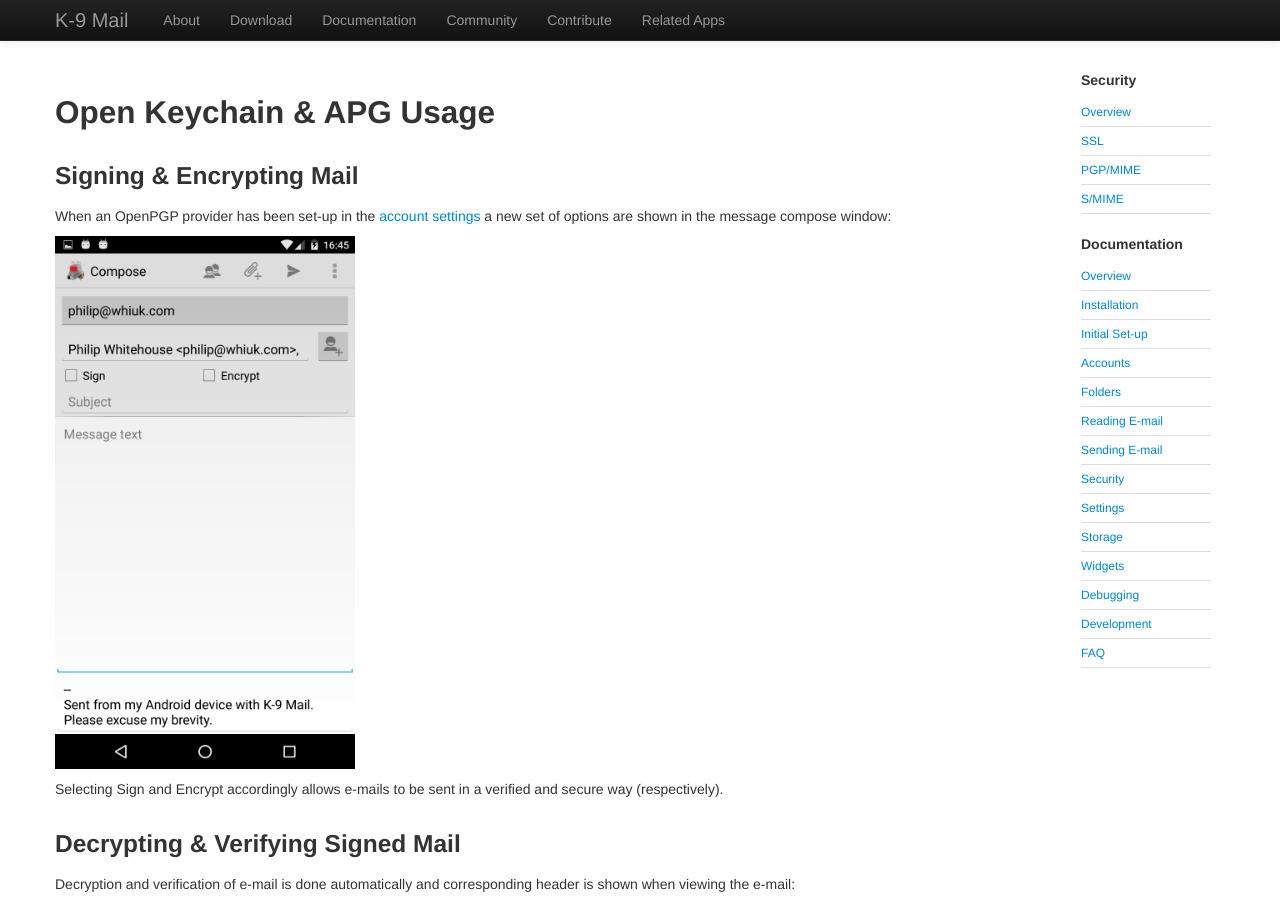
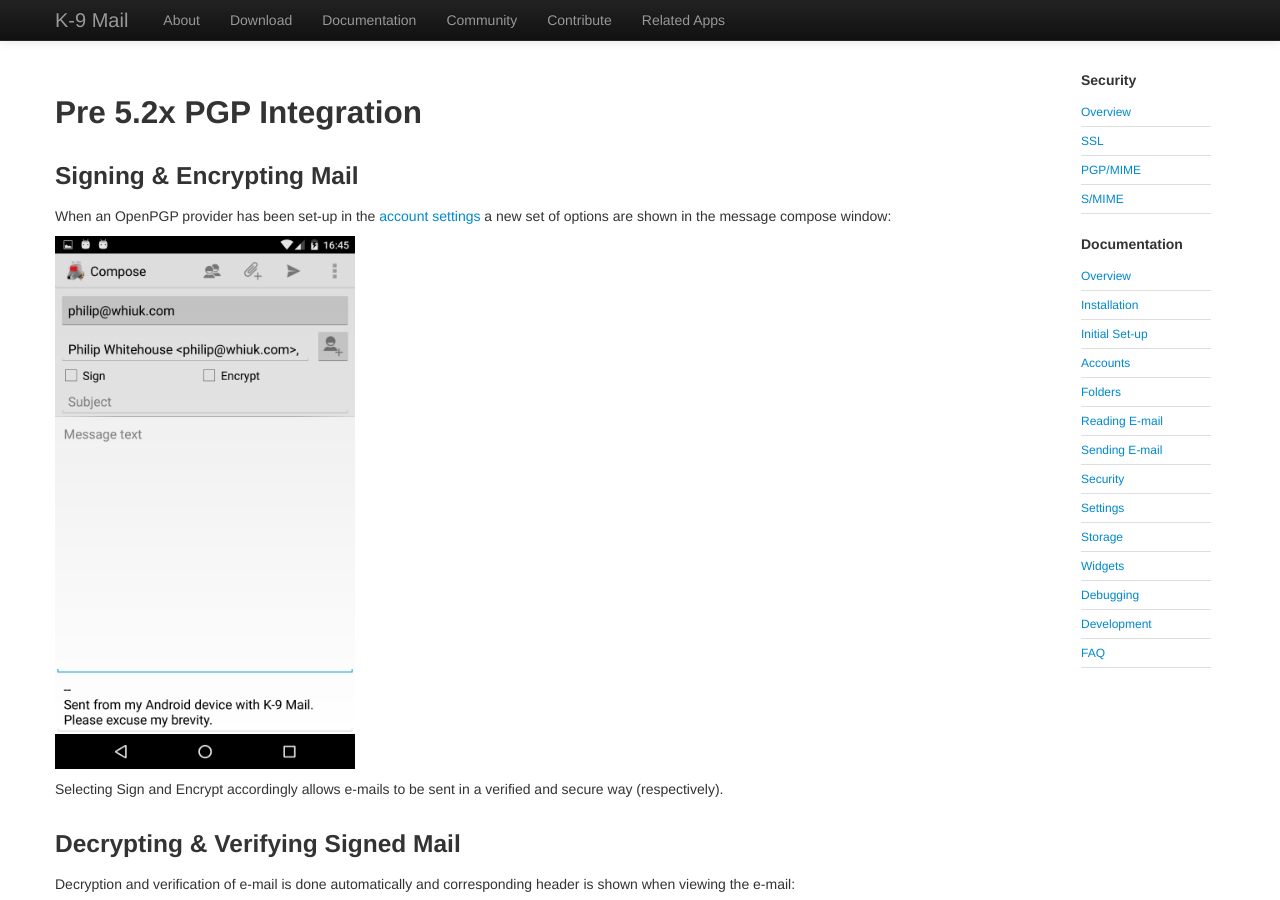
Before and after one commit to k9mail/k9mail.app, a Jekyll site: the page built from documentation/security/pgpmime_historic.md, in a window 1280 px wide and 900 px high. Built offline with Jekyll 4.4.1, drawn with Linux system fonts in a browser that asks for light colours; nearby versions of some CDN libraries.

Commit message:
Re-titling page

```diff
--- a/documentation/security/pgpmime_historic.md
+++ b/documentation/security/pgpmime_historic.md
@@ -1,5 +1,5 @@
 ---
-title: Current PGP/MIME Usage
+title: Pre 5.2x PGP Integration
 nav_hide: true
 layout: default
 ---
@@ -8,7 +8,7 @@ layout: default
 
 {% include documentation-header.html %}
 
-## Open Keychain & APG Usage
+## Pre 5.2x PGP Integration
 
 ### Signing & Encrypting Mail
 
```
